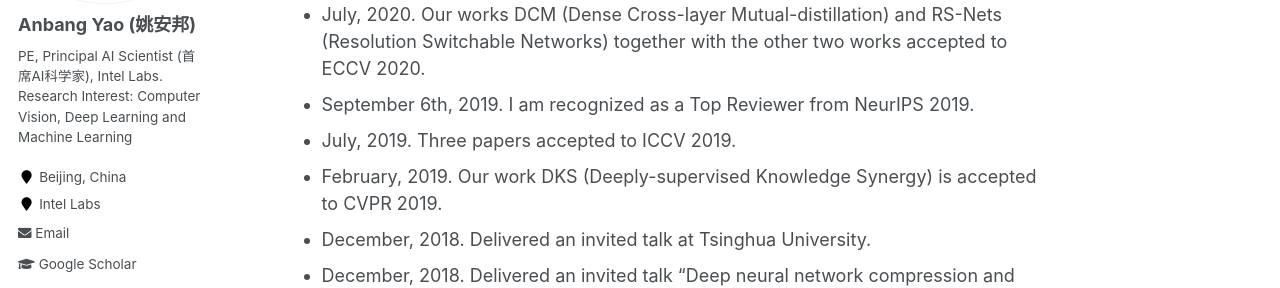
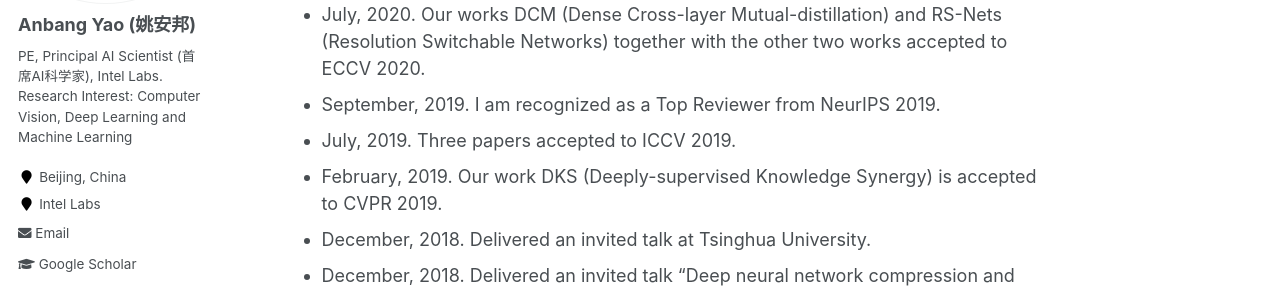
Before and after one commit to YaoAnbang/YaoAnbang.github.io, a Jekyll site: the page built from _pages/about.md, in a window 1280 px wide and 900 px high, scrolled down 1915 px. Shown: the part 166-454 px from the top of the window. Built offline with Jekyll 4.4.1, drawn with Linux system fonts in a browser that asks for light colours.

Commit message:
Update about.md

```diff
--- a/_pages/about.md
+++ b/_pages/about.md
@@ -36,7 +36,7 @@ Anbang Yao is currently a Principal AI Scientist, also a Principal Engineer (kno
 + July<!--22nd-->, 2021. Our SNNs (Sub-bit Network Networks), the first work to compress and accelerate binary neural networks, is accepted to ICCV 2021.<!--+ December 14th, 2020. One paper accepted to TPAMI.--><!--+ July 29th, 2020. One paper accepted to BMVC 2020.-->
 + July<!--25th-->, 2020. One full-length research paper accepted to ACM MM 2020.<!--+ July 9th, 2020. One paper accepted to CVIU.-->
 + July<!--3rd-->, 2020. Our works DCM (Dense Cross-layer Mutual-distillation) and RS-Nets (Resolution Switchable Networks) together with the other two works accepted to ECCV 2020.<!--+ October 29th, 2019. One paper accepted to IJCV.-->
-+ September 6th, 2019. I am recognized as a Top Reviewer from NeurIPS 2019.
++ September<!--6th-->, 2019. I am recognized as a Top Reviewer from NeurIPS 2019.
 + July<!--23rd-->, 2019. Three papers accepted to ICCV 2019.
 + February<!--25th-->, 2019. Our work DKS (Deeply-supervised Knowledge Synergy) is accepted to CVPR 2019.
 + December<!--20th-->, 2018. Delivered an invited talk at Tsinghua University.
```
